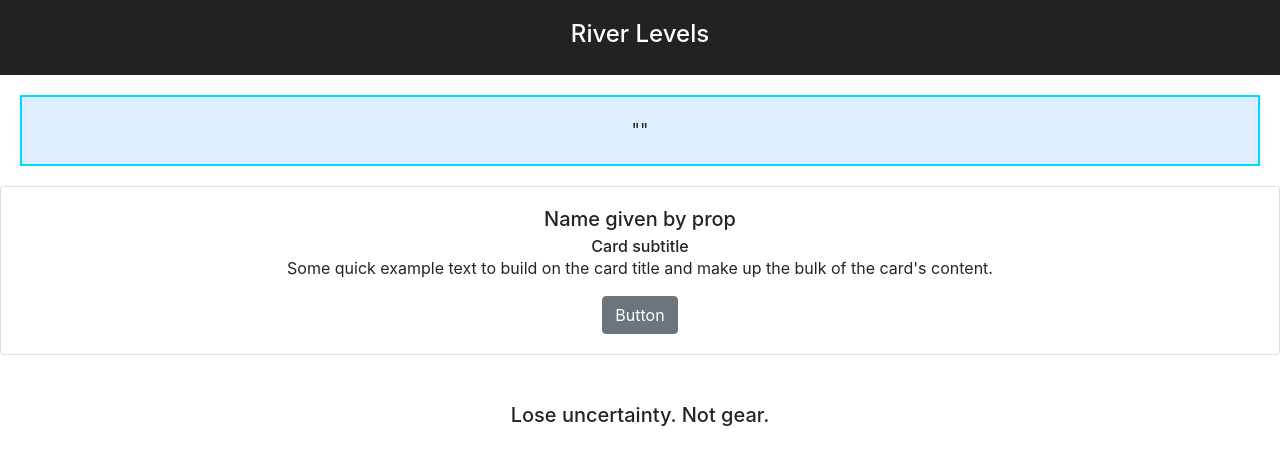
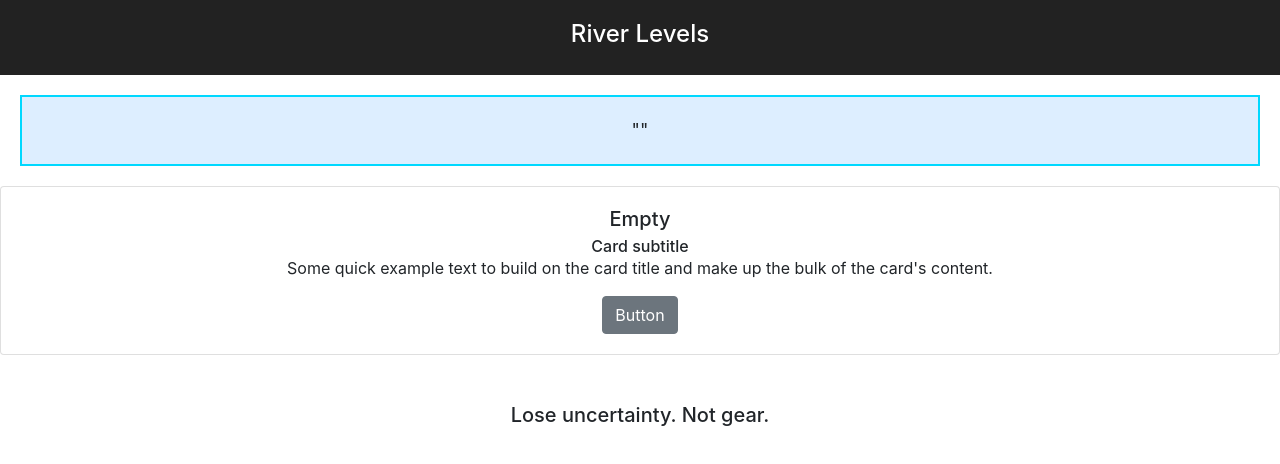
Before and after one commit to johnblakey/River-Level-Website, a React (Create React App) app in the folder river-level-client/: page / in a window 1280 px wide. Shown: the top 464 px of the page. Built offline with nearby package versions, Linux system fonts and the light colour scheme; no server answers.

Commit message:
Displaying json property in card

```diff
--- a/river-level-client/src/App.js
+++ b/river-level-client/src/App.js
@@ -4,7 +4,27 @@ import GetRivers from './GetRivers';
 import RiverCard from './RiverCard';
 
 class App extends Component {
+    constructor() {
+        super();
+        this.state = { json: '' };
+    }
+    componentDidMount() {
+        fetch('http://riverlevel.duckdns.org:2000/api/rivers')
+            .then(results => {
+                return results.json();
+            }).then(data => {
+            this.setState({ json: data });
+            console.log(this.state.json[0].siteName);
+        })
+    }
+
     render() {
+        console.log(this.state.json);
+        let siteName = "Empty";
+        if (this.state.json) {
+            siteName = this.state.json[0].siteName;
+            console.log("siteName is:", siteName);
+        }
         return (
             <div className="App">
                 <header className="App-header">
@@ -13,7 +33,7 @@ class App extends Component {
                 <p className="App-intro">
                     <GetRivers />
                 </p>
-                <RiverCard name="Name given by prop"/>
+                <RiverCard name={siteName}/>
                 <br/>
                 <br/>
                 <h5>Lose uncertainty. Not gear.</h5>
```
